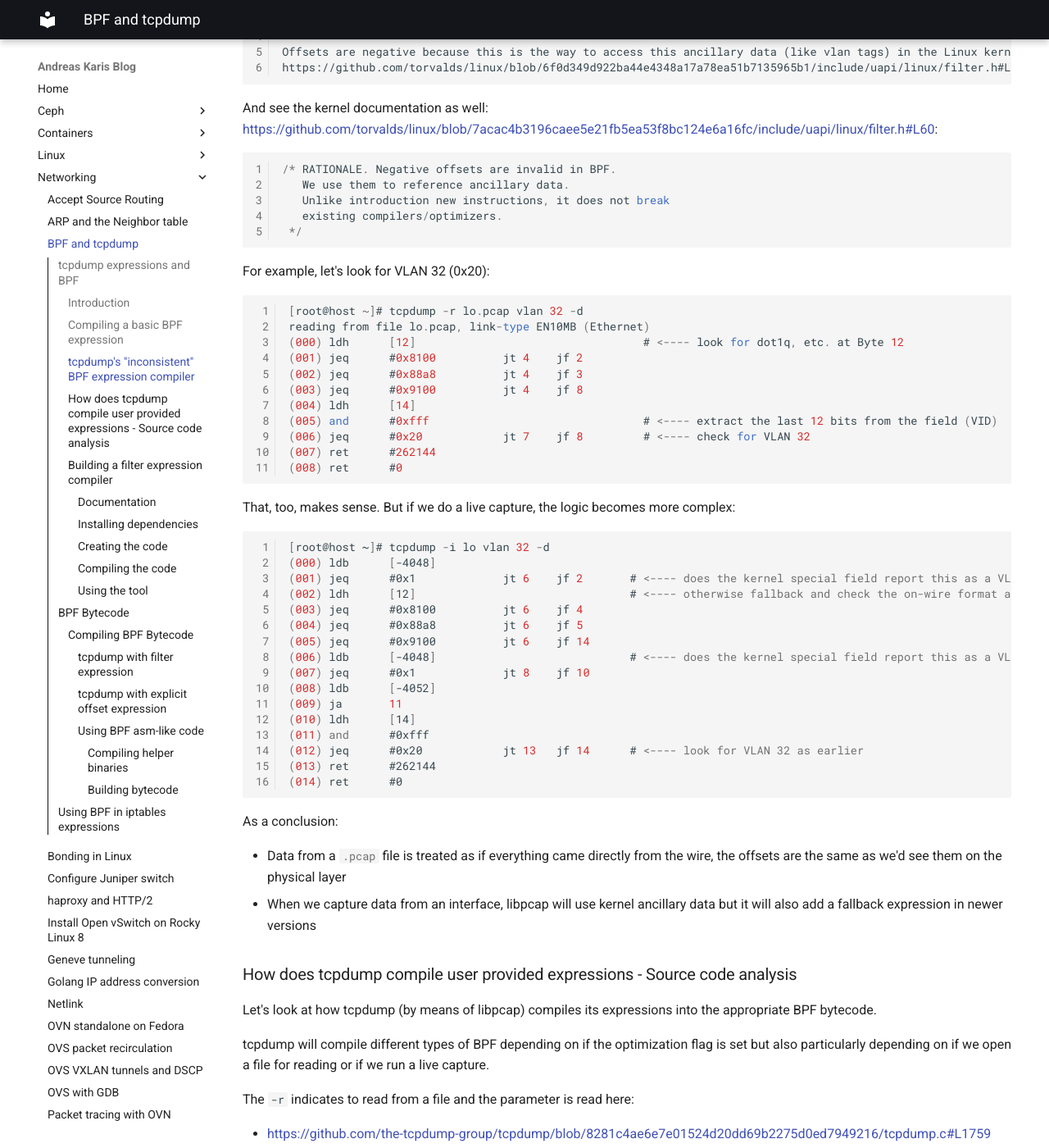
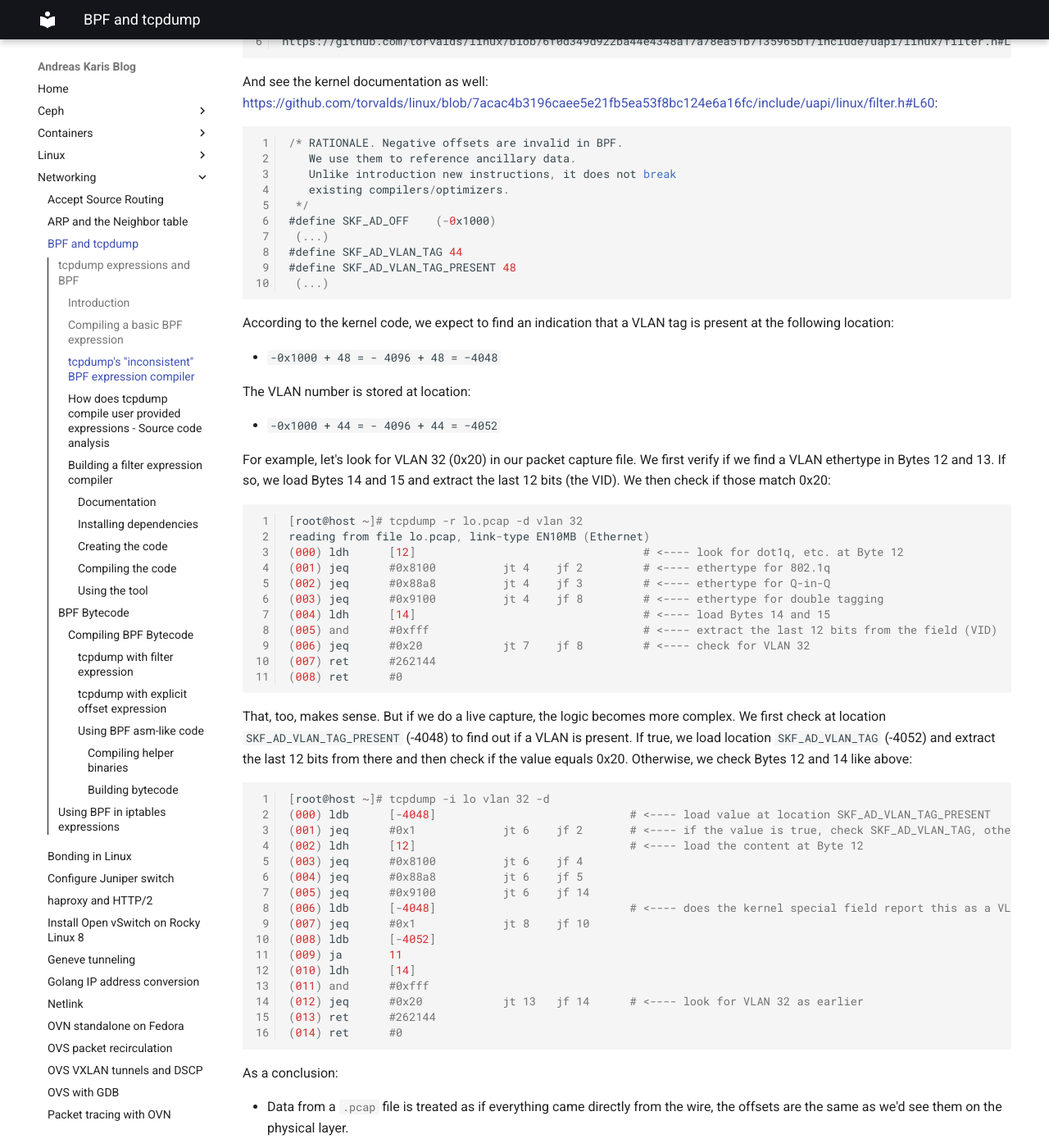
Before and after one commit to andreaskaris/blog, an MkDocs documentation site: the page built from docs/networking/bpf-and-tcpdump.md, in a window 1280 px wide and 1400 px high, scrolled down 2770 px. Shown: the whole window at 82% size. Built offline with MkDocs 1.6.1 and Material for MkDocs 9.7.7, drawn with Linux system fonts in a browser that asks for light colours; some of the changed text lies outside the part shown.

Commit message:
bpf-tcpdump-fix-part-2
Signed-off-by: Andreas Karis <ak.karis@gmail.com>

```diff
--- a/docs/networking/bpf-and-tcpdump.md
+++ b/docs/networking/bpf-and-tcpdump.md
@@ -31,8 +31,8 @@ dropped privs to tcpdump
                                             v
 	0x0000:  0000 0000 0000 0000 0000 0000 0800 4500
 	0x0010:  0054 17ee 4000 4001 24b9 7f00 0001 7f00
-                              ^
-                              | --- IP protocol number for ICMP (01)
+                               ^
+                               | --- IP protocol number for ICMP (01)
 
 	0x0020:  0001 0800 947c 0001 0001 4566 7663 0000
 	0x0030:  0000 e2e4 0600 0000 0000 1011 1213 1415
@@ -74,25 +74,24 @@ Depending on the tcpdump version in use, your provided expression might be compi
 
 Earlier, we looked at the `icmp` filter. We will now see what happens when we filter for a VLAN number with the `vlan` filter.
 
-We'd expect to look into Byte 12 of the ethernet header and make sure that we have the ethertype for 802.1q there. So we'd want to see 0x8100 and if we look for Q-in-Q we'd look for 0x88A8 and for double tagging we'd also look for 0x9100:
-
-* [https://en.wikipedia.org/wiki/EtherType](https://en.wikipedia.org/wiki/EtherType)
-
-And if we apply the filter to our previously captured file, this is precisely what happens:
+The [Wikipedia article about EtherTypes](https://en.wikipedia.org/wiki/EtherType) lists the EtherTypes for VLANS:
+for 802.1q the value is `0x8100`, for Q-in-Q we would expect to see `0x88A8` and for double tagging `0x9100`. We expect
+to find one of these values in Bytes 12 and 13 of the Ethernet header.
+And when we apply the filter to our previously captured file, this is precisely what the expression is compiled to. Tcpdump first loads the halfword at Bytes 12 and 13. Then it sequentially checks if the value matches either of the known EtherTypes for VLAN:
 ~~~
-[root@host ~]# tcpdump -r lo.pcap vlan -d
+[root@host ~]# tcpdump -r lo.pcap -d vlan
 reading from file lo.pcap, link-type EN10MB (Ethernet)
 (000) ldh      [12]
-(001) jeq      #0x8100          jt 4	jf 2
-(002) jeq      #0x88a8          jt 4	jf 3
-(003) jeq      #0x9100          jt 4	jf 5
+(001) jeq      #0x8100          jt 4	jf 2    # <---- ethertype for 802.1q
+(002) jeq      #0x88a8          jt 4	jf 3    # <---- ethertype for Q-in-Q
+(003) jeq      #0x9100          jt 4	jf 5    # <---- ethertype for double tagging
 (004) ret      #262144
 (005) ret      #0
 ~~~
 
-Now, let's look at a live capture from the loopback interface. We should expect the same expression:
+Now, let's look at a live capture from the loopback interface. We should expect the same bytecode, but instead we see the following:
 ~~~
-[root@host ~]# tcpdump -i lo vlan -d
+[root@host ~]# tcpdump -i lo -d vlan
 (000) ldb      [-4048]
 (001) jeq      #0x1             jt 6	jf 2
 (002) ldh      [12]
@@ -103,9 +102,9 @@ Now, let's look at a live capture from the loopback interface. We should expect
 (007) ret      #0
 ~~~
 
-The expression is different now! Why is that? Well, the kernel has an internal optimization and will actually store VLAN information in a location with negative offset.
+The expression is different now! Why is that? Well, the kernel has an internal optimization and will actually store VLAN and other ancillary information in a location with negative offset.
 
-The reason for this is that the kernel no longer passes vlan tag information as-is to libpcap. See [https://bugs.launchpad.net/ubuntu/+source/tcpdump/+bug/1641429](https://bugs.launchpad.net/ubuntu/+source/tcpdump/+bug/1641429) for further details:
+The reason for this is that the kernel no longer passes specific information as-is to libpcap. See [https://bugs.launchpad.net/ubuntu/+source/tcpdump/+bug/1641429](https://bugs.launchpad.net/ubuntu/+source/tcpdump/+bug/1641429) for further details:
 ~~~
 The kernel now longer passes vlan tag information as-is to libpcap, instead BPF needs to access ancillary data.
 
@@ -123,29 +122,45 @@ And see the kernel documentation as well: [https://github.com/torvalds/linux/blo
    Unlike introduction new instructions, it does not break
    existing compilers/optimizers.
  */
+#define SKF_AD_OFF    (-0x1000)
+ (...)
+#define SKF_AD_VLAN_TAG	44
+#define SKF_AD_VLAN_TAG_PRESENT 48
+ (...)
 ~~~
 
-For example, let's look for VLAN 32 (0x20):
+According to the kernel code, we expect to find an indication that a VLAN tag is present at the following location:
+
+* `-0x1000 + 48 = - 4096 + 48 = −4048`
+
+The VLAN number is stored at location:
+
+* `-0x1000 + 44 = - 4096 + 44 = −4052`
+
+For example, let's look for VLAN 32 (0x20) in our packet capture file. We first verify if we find a VLAN ethertype in
+Bytes 12 and 13. If so, we load Bytes 14 and 15 and extract the last 12 bits (the VID). We then check if those match 0x20:
 ~~~
-[root@host ~]# tcpdump -r lo.pcap vlan 32 -d
+[root@host ~]# tcpdump -r lo.pcap -d vlan 32
 reading from file lo.pcap, link-type EN10MB (Ethernet)
 (000) ldh      [12]                                  # <---- look for dot1q, etc. at Byte 12
-(001) jeq      #0x8100          jt 4	jf 2
-(002) jeq      #0x88a8          jt 4	jf 3
-(003) jeq      #0x9100          jt 4	jf 8
-(004) ldh      [14]
+(001) jeq      #0x8100          jt 4	jf 2         # <---- ethertype for 802.1q
+(002) jeq      #0x88a8          jt 4	jf 3         # <---- ethertype for Q-in-Q
+(003) jeq      #0x9100          jt 4	jf 8         # <---- ethertype for double tagging
+(004) ldh      [14]                                  # <---- load Bytes 14 and 15
 (005) and      #0xfff                                # <---- extract the last 12 bits from the field (VID)
 (006) jeq      #0x20            jt 7	jf 8         # <---- check for VLAN 32
 (007) ret      #262144
 (008) ret      #0
 ~~~
 
-That, too, makes sense. But if we do a live capture, the logic becomes more complex:
+That, too, makes sense. But if we do a live capture, the logic becomes more complex. We first check at location
+`SKF_AD_VLAN_TAG_PRESENT` (-4048) to find out if a VLAN is present. If true, we load location `SKF_AD_VLAN_TAG` (-4052) and
+extract the last 12 bits from there and then check if the value equals 0x20. Otherwise, we check Bytes 12 and 14 like above:
 ~~~
 [root@host ~]# tcpdump -i lo vlan 32 -d
-(000) ldb      [-4048]
-(001) jeq      #0x1             jt 6	jf 2       # <---- does the kernel special field report this as a VLAN?
-(002) ldh      [12]                                # <---- otherwise fallback and check the on-wire format as above
+(000) ldb      [-4048]                             # <---- load value at location SKF_AD_VLAN_TAG_PRESENT
+(001) jeq      #0x1             jt 6	jf 2       # <---- if the value is true, check SKF_AD_VLAN_TAG, otherwise read in Byte 12
+(002) ldh      [12]                                # <---- load the content at Byte 12
 (003) jeq      #0x8100          jt 6	jf 4
 (004) jeq      #0x88a8          jt 6	jf 5
 (005) jeq      #0x9100          jt 6	jf 14
@@ -162,8 +177,8 @@ That, too, makes sense. But if we do a live capture, the logic becomes more comp
 
 As a conclusion:
 
-* Data from a `.pcap` file is treated as if everything came directly from the wire, the offsets are the same as we'd see them on the physical layer
-* When we capture data from an interface, libpcap will use kernel ancillary data but it will also add a fallback expression in newer versions
+* Data from a `.pcap` file is treated as if everything came directly from the wire, the offsets are the same as we'd see them on the physical layer.
+* When we capture data from an interface, libpcap will use kernel ancillary data but it will also add a fallback expression in newer versions.
 
 ### How does tcpdump compile user provided expressions - Source code analysis
 
```
Also changed, not shown: other parts of docs/networking/bpf-and-tcpdump.md (+1 -1 lines).
